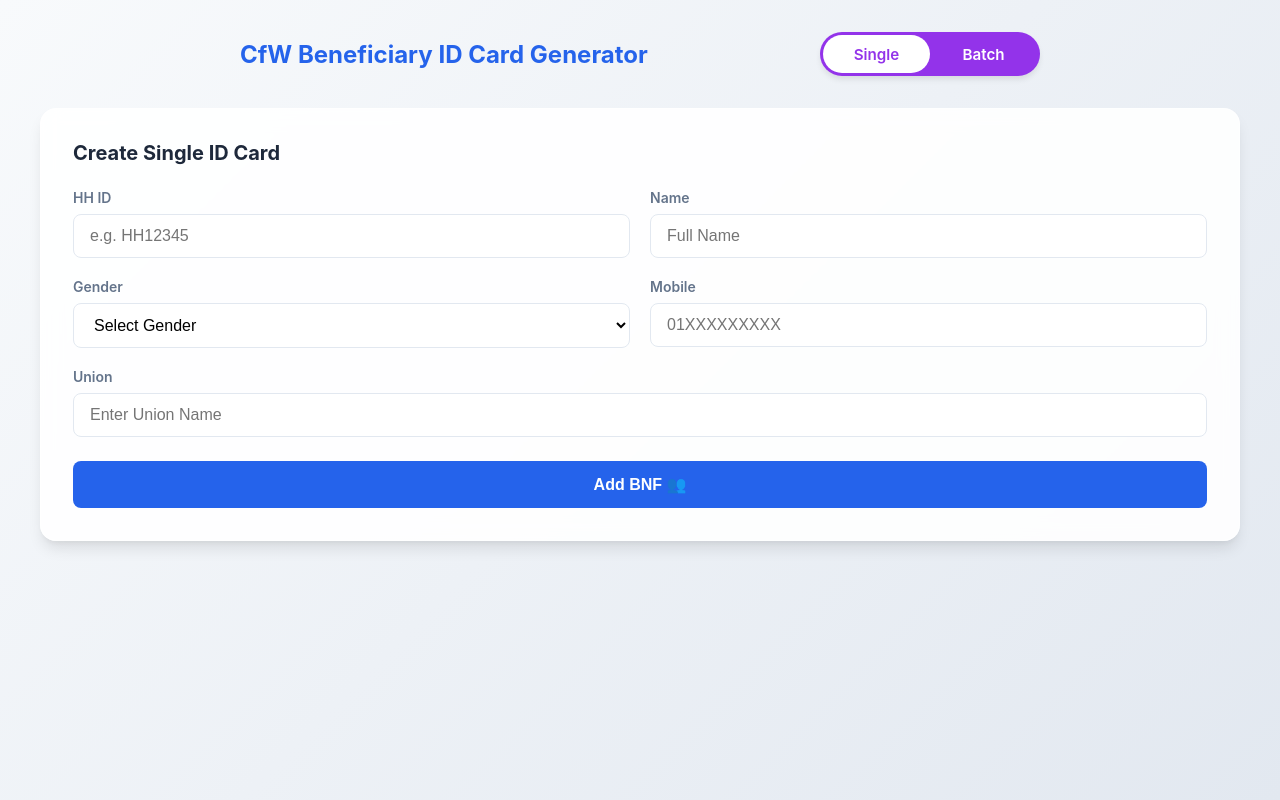
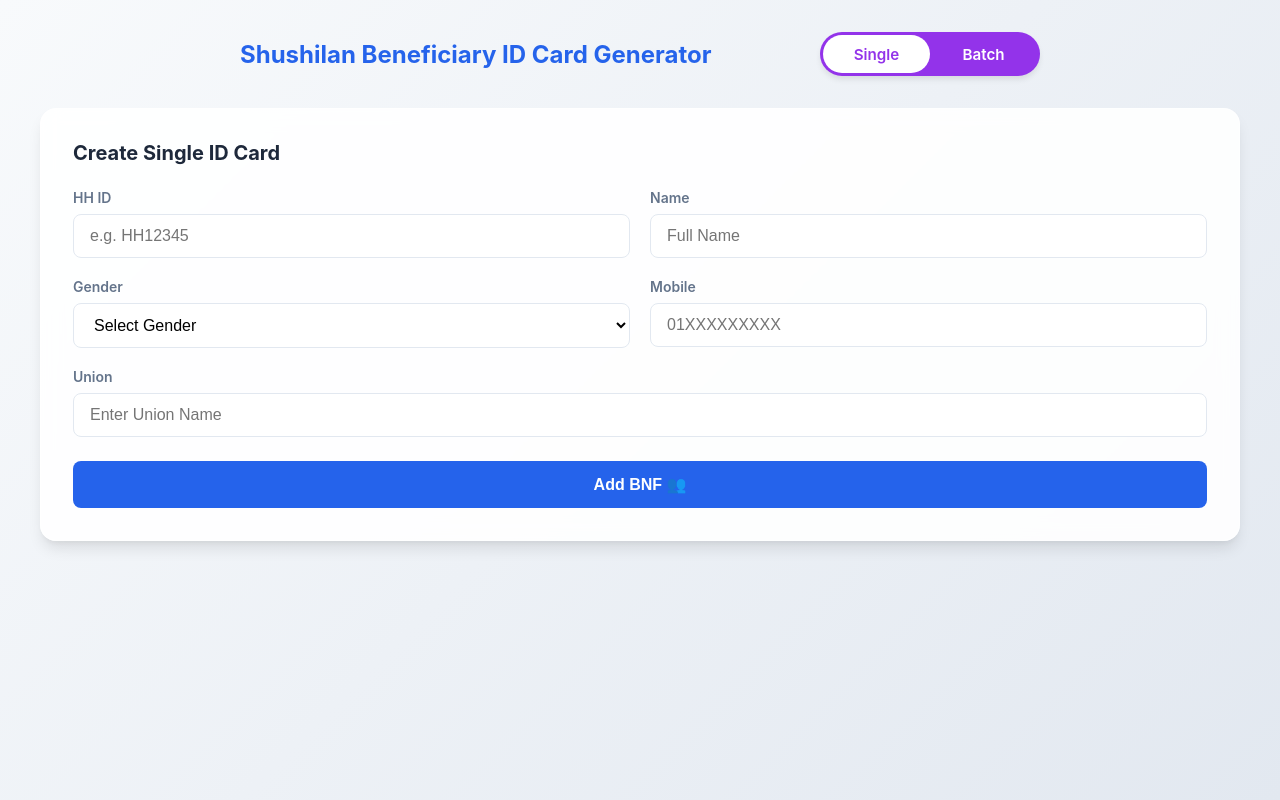
Before and after one commit to shushilan-cxb/QR-ID, a plain HTML site: page index.html in a window 1280 px wide. Drawn offline with Linux system fonts and the light colour scheme.

Commit message:
Update index.html

```diff
--- a/index.html
+++ b/index.html
@@ -10,7 +10,7 @@
 
 <body>
   <div class="header-container">
-    <h1>CfW Beneficiary ID Card Generator</h1>
+    <h1>Shushilan Beneficiary ID Card Generator</h1>
     <div class="toggle-container">
       <input type="checkbox" id="modeToggle">
       <label for="modeToggle" class="toggle-switch">
@@ -126,4 +126,5 @@
   <script src="script.js"></script>
 </body>
 
+
 </html>
```
